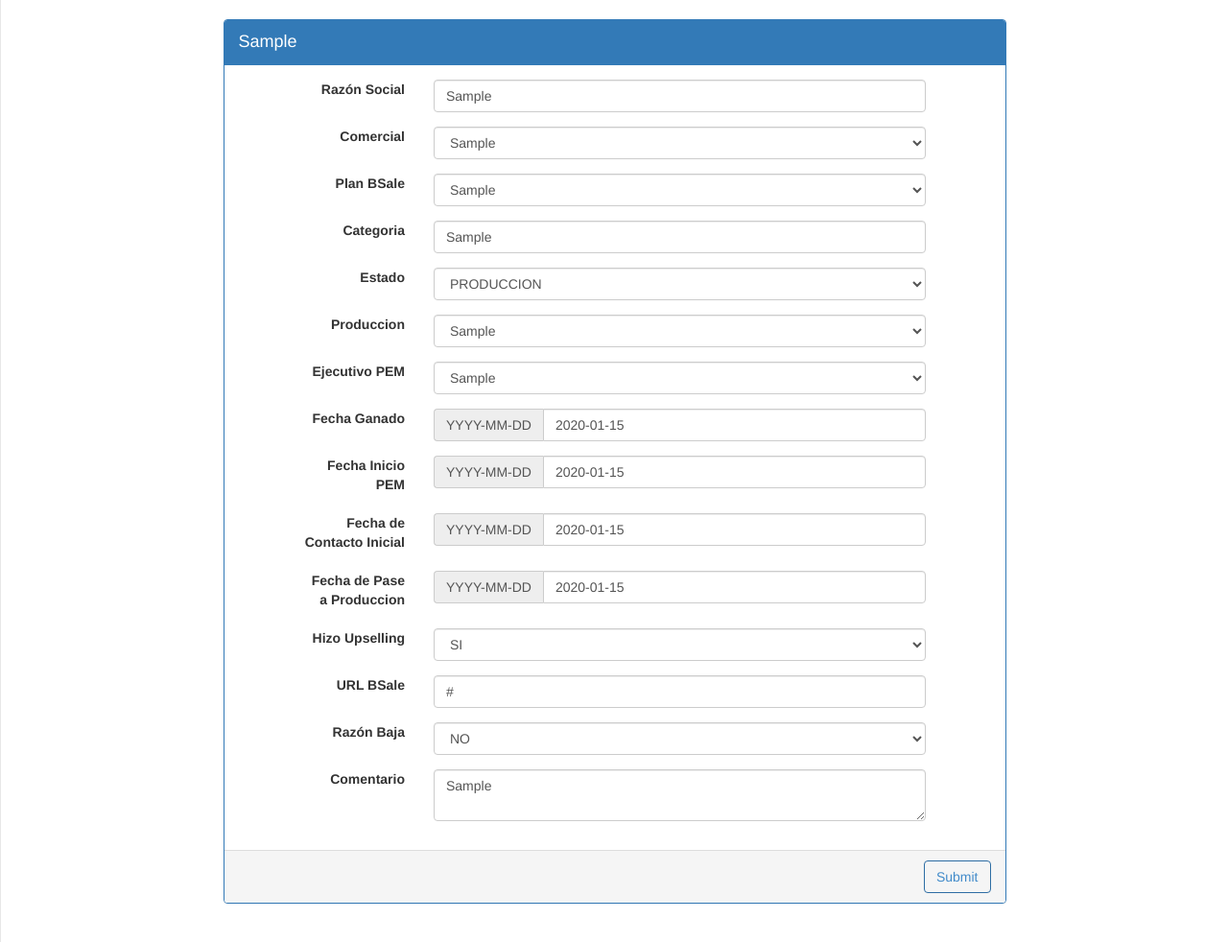
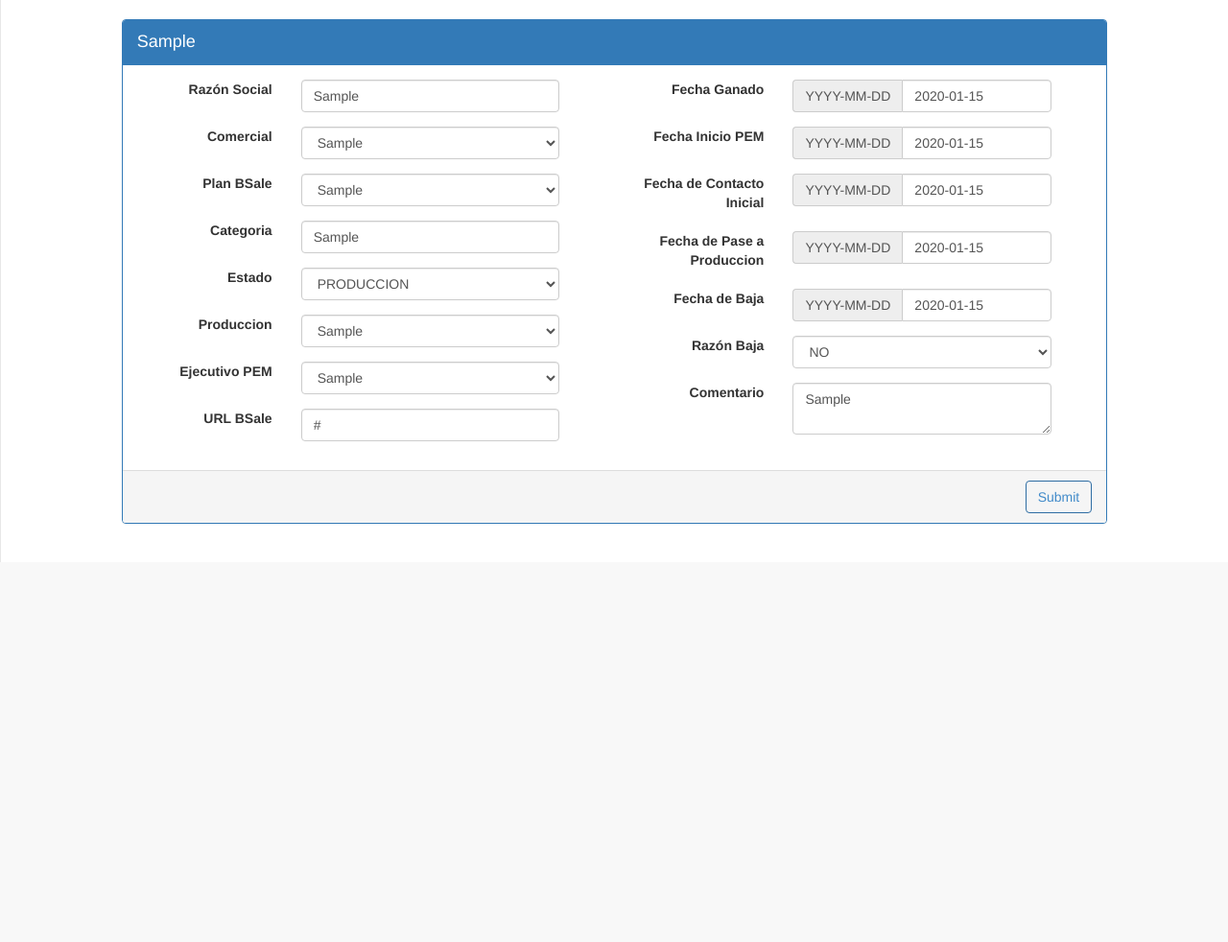
Before and after one commit to Rodolfo-Rodriguez/bsale_seguimiento, a Flask app: page /deal/edit/1 in a window 1280 px wide. Shown: the part 51-1033 px from the top of the page at 96% size. After the commit the page ends 637 px from the top, so only its background shows below. Run offline with Flask 2, Linux system fonts and the light colour scheme; a user stored in the database is signed in; tables that the repository leaves empty hold one stand-in row (values such as "Sample post"); some libraries are stand-ins or nearby versions.

Commit message:
add fecha de baja

```diff
--- a/app/forms.py
+++ b/app/forms.py
@@ -18,7 +18,7 @@ class SeguimientoForm(FlaskForm):
 	fecha_inicio_pem = StringField('Fecha Inicio PEM')
 	fecha_contacto_inicial = StringField('Fecha de Contacto Inicial')
 	fecha_pase_produccion = StringField('Fecha de Pase a Produccion')
-	hizo_upselling = SelectField('Hizo Upselling', choices=[ ('SI','SI'),('NO','NO')])
+	fecha_baja = StringField('Fecha de Baja')
 	url_bsale = StringField('URL BSale')
 	comentario = TextAreaField('Comentario')
 	razon_baja = SelectField('Razón Baja', choices=[('','NO'),
--- a/app/models.py
+++ b/app/models.py
@@ -26,6 +26,7 @@ class Seguimiento(db.Model):
     url_bsale = db.Column(db.String, nullable=True)
     comentario = db.Column(db.String, nullable=True)
     razon_baja = db.Column(db.String, nullable=True)
+    fecha_baja = db.Column(db.String, nullable=True)
 
     def __repr__(self):
         return f'<Seguimiento (cpn={self.cpn}, ruc={self.ruc})>'
--- a/app/templates/edit_deal.html
+++ b/app/templates/edit_deal.html
@@ -7,7 +7,7 @@
 <!-- Page -->
 
 <div class="row">
-  <div class="col-lg-8 col-lg-offset-2">
+  <div class="col-lg-10 col-lg-offset-1">
 
     <div class="panel panel-primary">
 
@@ -25,147 +25,157 @@
 
         <form class="needs-validation" method="POST">
 
+        <div class="row">
+          <div class="col-lg-6">
+
             {{form.csrf_token}}
 
             <fieldset>
 
               <div class="row">
-              <div class="col-lg-2 col-lg-offset-1 text-right">
+                <div class="col-lg-3 col-lg-offset-1 text-right">
                   <div class="form-group">{{form.razon_social.label}}</div>
                 </div>
-              <div class="col-lg-8">
+                <div class="col-lg-7">
                   <div class="form-group">{{form.razon_social(class="form-control")}}</div>
                 </div>
               </div>
 
               <div class="row">
-              <div class="col-lg-2 col-lg-offset-1 text-right">
+                <div class="col-lg-3 col-lg-offset-1 text-right">
                   <div class="form-group">{{form.comercial.label}}</div>
                 </div>
-              <div class="col-lg-8">
+                <div class="col-lg-7">
                   <div class="form-group">{{form.comercial(class="form-control")}}</div>
                 </div>
               </div>
 
               <div class="row">
-              <div class="col-lg-2 col-lg-offset-1 text-right">
+                <div class="col-lg-3 col-lg-offset-1 text-right">
                   <div class="form-group">{{form.plan_bsale.label}}</div>
                 </div>
-              <div class="col-lg-8">
+                <div class="col-lg-7">
                   <div class="form-group">{{form.plan_bsale(class="form-control")}}</div>
                 </div>
               </div>
 
               <div class="row">
-              <div class="col-lg-2 col-lg-offset-1 text-right">
+                <div class="col-lg-3 col-lg-offset-1 text-right">
                   <div class="form-group">{{form.categoria.label}}</div>
                 </div>
-              <div class="col-lg-8">
+                <div class="col-lg-7">
                   <div class="form-group">{{form.categoria(class="form-control")}}</div>
                 </div>
               </div>
 
               <div class="row">
-              <div class="col-lg-2 col-lg-offset-1 text-right">
+                <div class="col-lg-3 col-lg-offset-1 text-right">
                   <div class="form-group">{{form.estado.label}}</div>
                 </div>
-              <div class="col-lg-8">
+                <div class="col-lg-7">
                   <div class="form-group">{{form.estado(class="form-control")}}</div>
                 </div>
               </div>
 
               <div class="row">
-              <div class="col-lg-2 col-lg-offset-1 text-right">
+                <div class="col-lg-3 col-lg-offset-1 text-right">
                   <div class="form-group">{{form.produccion.label}}</div>
                 </div>
-              <div class="col-lg-8">
+                <div class="col-lg-7">
                   <div class="form-group">{{form.produccion(class="form-control")}}</div>
                 </div>
               </div>
 
               <div class="row">
-              <div class="col-lg-2 col-lg-offset-1 text-right">
+                <div class="col-lg-3 col-lg-offset-1 text-right">
                   <div class="form-group">{{form.ejecutivo_pem.label}}</div>
                 </div>
-              <div class="col-lg-8">
+                <div class="col-lg-7">
                   <div class="form-group">{{form.ejecutivo_pem(class="form-control")}}</div>
                 </div>
               </div>
 
               <div class="row">
-              <div class="col-lg-2 col-lg-offset-1 text-right">
+                <div class="col-lg-3 col-lg-offset-1 text-right">
+                  <div class="form-group">{{form.url_bsale.label}}</div>
+                </div>
+                <div class="col-lg-7">
+                  <div class="form-group">{{form.url_bsale(class="form-control")}}</div>
+                </div>
+              </div>
+
+          </div>
+
+          <div class="col-lg-6">
+
+
+              <div class="row">
+                <div class="col-lg-4 text-right">
                   <div class="form-group">{{form.fecha_ganado.label}}</div>
                 </div>
-              <div class="col-lg-8">
+                <div class="col-lg-7">
                   <div class="form-group input-group"><span class="input-group-addon">YYYY-MM-DD</span>{{form.fecha_ganado(class="form-control")}}</div>
                 </div>
               </div>
 
               <div class="row">
-              <div class="col-lg-2 col-lg-offset-1 text-right">
+                <div class="col-lg-4 text-right">
                   <div class="form-group">{{form.fecha_inicio_pem.label}}</div>
                 </div>
-              <div class="col-lg-8">
+                <div class="col-lg-7">
                   <div class="form-group input-group"><span class="input-group-addon">YYYY-MM-DD</span>{{form.fecha_inicio_pem(class="form-control")}}</div>
                 </div>
               </div>
 
               <div class="row">
-              <div class="col-lg-2 col-lg-offset-1 text-right">
+                <div class="col-lg-4 text-right">
                   <div class="form-group">{{form.fecha_contacto_inicial.label}}</div>
                 </div>
-              <div class="col-lg-8">
+                <div class="col-lg-7">
                   <div class="form-group input-group"><span class="input-group-addon">YYYY-MM-DD</span>{{form.fecha_contacto_inicial(class="form-control")}}</div>
                 </div>
               </div>
 
               <div class="row">
-              <div class="col-lg-2 col-lg-offset-1 text-right">
+                <div class="col-lg-4 text-right">
                   <div class="form-group">{{form.fecha_pase_produccion.label}}</div>
                 </div>
-              <div class="col-lg-8">
+                <div class="col-lg-7">
                   <div class="form-group input-group"><span class="input-group-addon">YYYY-MM-DD</span>{{form.fecha_pase_produccion(class="form-control")}}</div>
                 </div>
               </div>
 
               <div class="row">
-              <div class="col-lg-2 col-lg-offset-1 text-right">
-                <div class="form-group">{{form.hizo_upselling.label}}</div>
+                <div class="col-lg-4 text-right">
+                  <div class="form-group">{{form.fecha_baja.label}}</div>
                 </div>
-              <div class="col-lg-8">
-                <div class="form-group">{{form.hizo_upselling(class="form-control")}}</div>
+                <div class="col-lg-7">
+                  <div class="form-group input-group"><span class="input-group-addon">YYYY-MM-DD</span>{{form.fecha_baja(class="form-control")}}</div>
                 </div>
               </div>
 
               <div class="row">
-              <div class="col-lg-2 col-lg-offset-1 text-right">
-                <div class="form-group">{{form.url_bsale.label}}</div>
-              </div>
-              <div class="col-lg-8">
-                <div class="form-group">{{form.url_bsale(class="form-control")}}</div>
-              </div>
-            </div>
-
-            <div class="row">
-              <div class="col-lg-2 col-lg-offset-1 text-right">
+                <div class="col-lg-4 text-right">
                   <div class="form-group">{{form.razon_baja.label}}</div>
                 </div>
-              <div class="col-lg-8">
+                <div class="col-lg-7">
                   <div class="form-group">{{form.razon_baja(class="form-control")}}</div>
                 </div>
               </div>
 
               <div class="row">
-              <div class="col-lg-2 col-lg-offset-1 text-right">
+                <div class="col-lg-4 text-right">
                   <div class="form-group">{{form.comentario.label}}</div>
                 </div>
-              <div class="col-lg-8">
+                <div class="col-lg-7">
                   <div class="form-group">{{form.comentario(class="form-control")}}</div>
                 </div>
               </div>
 
             </fieldset>
 
+          </div>
+        </div>
 
       </div>
 
--- a/app/views_deal.py
+++ b/app/views_deal.py
@@ -215,7 +215,7 @@ def deal_edit(id):
 		seguimiento.fecha_inicio_pem = form.fecha_inicio_pem.data
 		seguimiento.fecha_contacto_inicial = form.fecha_contacto_inicial.data
 		seguimiento.fecha_pase_produccion = form.fecha_pase_produccion.data
-		seguimiento.hizo_upselling = form.hizo_upselling.data
+		seguimiento.fecha_baja = form.fecha_baja.data
 		seguimiento.url_bsale = form.url_bsale.data
 		seguimiento.razon_baja = form.razon_baja.data
 
@@ -234,7 +234,7 @@ def deal_edit(id):
 	form.fecha_inicio_pem.data = seguimiento.fecha_inicio_pem
 	form.fecha_contacto_inicial.data = seguimiento.fecha_contacto_inicial
 	form.fecha_pase_produccion.data = seguimiento.fecha_pase_produccion
-	form.hizo_upselling.data = seguimiento.hizo_upselling
+	form.fecha_baja.data = seguimiento.fecha_baja
 	form.url_bsale.data = seguimiento.url_bsale
 	form.comentario.data = seguimiento.comentario
 	form.razon_baja.data = seguimiento.razon_baja
```
Also changed, not shown: app/templates/show_deal.html (+4 -4 lines). Lines whose indentation alone changed are shown as unchanged.
